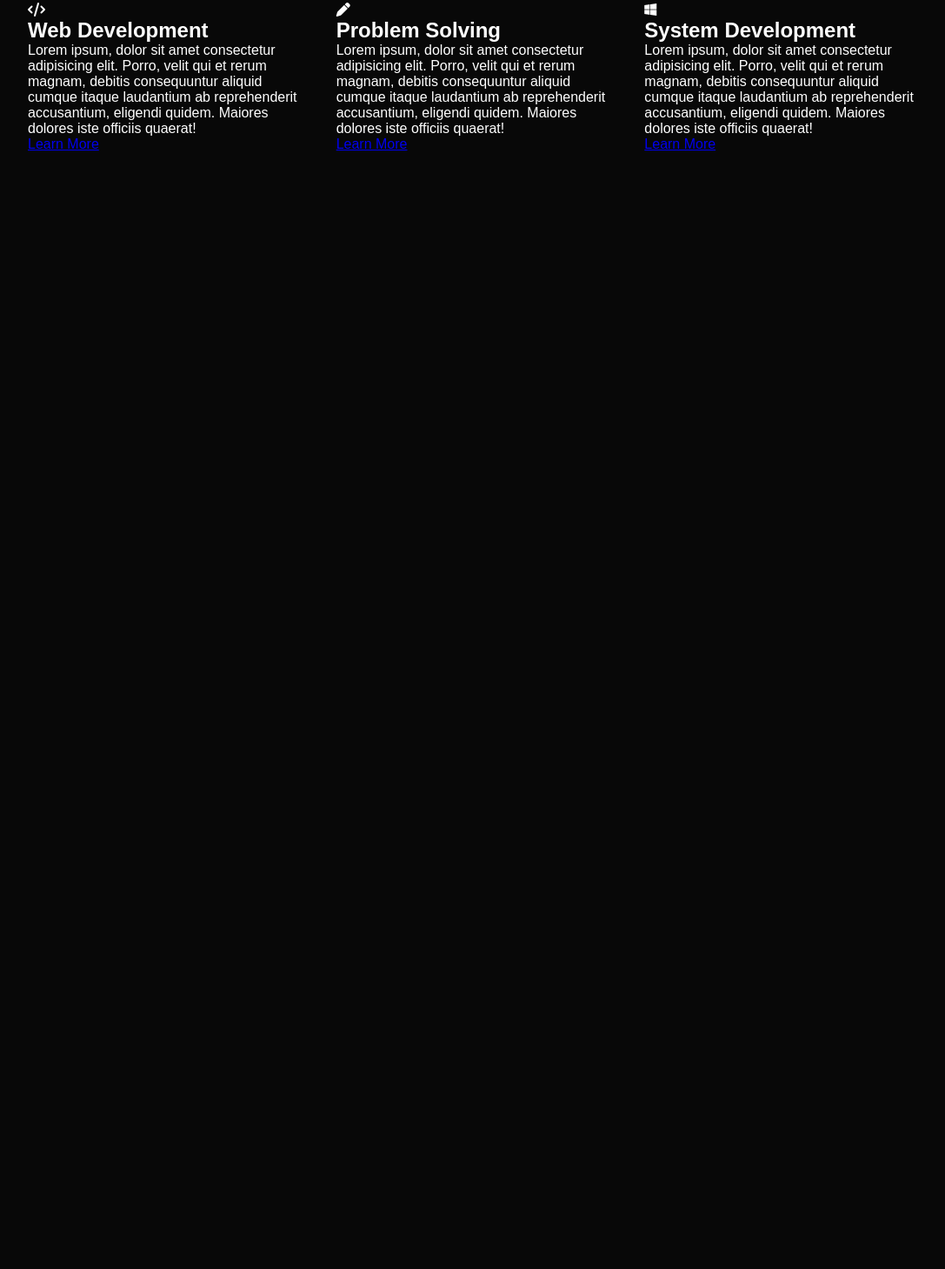
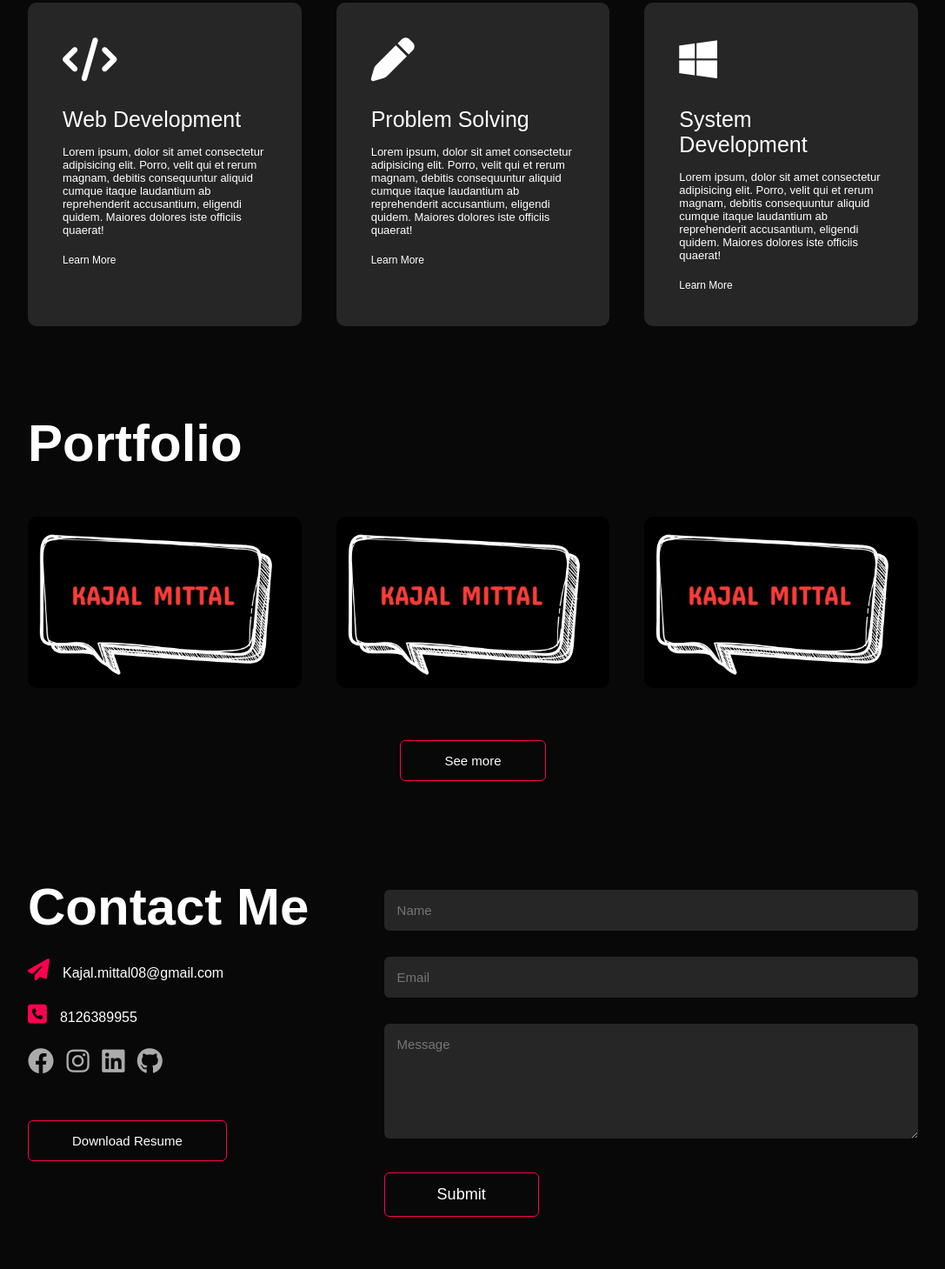
Before and after one commit to K-a-j-a-l/PorttFolio, a plain HTML site: page index.html in a window 1280 px wide. Shown: the part 1708-3167 px from the top of the page at 87% size, without its empty margins (96-1183 px from the left). Before the commit the page ends 1923 px from the top, so only its background shows below. Drawn offline with Linux system fonts and the light colour scheme.

Commit message:
Added portfolio & contact section

```diff
--- a/index.html
+++ b/index.html
@@ -72,6 +72,7 @@
                         </div>
                         <div class="bars">
                             <div class="info">
+
                                 <span>Java</span>
                                 <span>80%</span>
                             </div>
@@ -146,6 +147,66 @@
             </div>
         </div>
     </div>
+    <div id="portfolio">
+        <div class="container">
+            <h1 class="sub-title">Portfolio</h1>
+            <div class="work-list">
+                <div class="work">
+                    <img src="logo.PNG">
+                    <div class="layer">
+                        <h3>ABC</h3>
+                        <p>Lorem, ipsum dolor sit amet consectetur adipisicing elit. Quae voluptatem dicta provide</p>
+                        <a href="#"><i class="fa-solid fa-arrow-up-right-from-square"></i></a>
+                    </div>
+                </div>
+                <div class="work">
+                    <img src="logo.PNG">
+                    <div class="layer">
+                        <h3>ABC</h3>
+                        <p>Lorem, ipsum dolor sit amet consectetur adipisicing elit. Quae voluptatem dicta provide</p>
+                        <a href="#"><i class="fa-solid fa-arrow-up-right-from-square"></i></a>
+                    </div>
+                </div>
+                <div class="work">
+                    <img src="logo.PNG">
+                    <div class="layer">
+                        <h3>ABC</h3>
+                        <p>Lorem, ipsum dolor sit amet consectetur adipisicing elit. Quae voluptatem dicta provide</p>
+                        <a href="#"><i class="fa-solid fa-arrow-up-right-from-square"></i></a>
+                    </div>
+                </div>
+            </div>
+        </div>
+        <a href="#" class="btn">See more</a>
+    </div>
+    <div id="contact">
+        <div class="container">
+
+            <div class="row">
+                <div class="contact-left">
+                    <h1 class="sub-title">Contact Me</h1>
+                    <p><i class="fas fa-paper-plane"></i>Kajal.mittal08@gmail.com</p>
+                    <p><i class="fas fa-phone-square"></i>8126389955</p>
+                    <div class="social-icons">
+                        <a href="#"><i class="fab fa-facebook"></i></a>
+                        <a href="#"><i class="fab fa-instagram"></i></a>
+                        <a href="#"><i class="fab fa-linkedin"></i></a>
+                        <a href="#"><i class="fab fa-github"></i></a>
+                    </div>
+                    <a href="Kajal Mittal Resume.pdf" download class="btn btn2">Download Resume</a>
+                </div>
+                <div class="contact-right">
+                    <form>
+                        <input type="text" name="name" placeholder="Name" required>
+                        <input type="email" name="email" placeholder="Email" required>
+                        <textarea name="message" rows="6" placeholder="Message"></textarea>
+                        <button type="submit" class="btn btn2">Submit</button>
+                    </form>
+                </div>
+            </div>
+        </div>
+    </div>
+
     <script src="script.js"></script>
 </body>
 
--- a/style.css
+++ b/style.css
@@ -229,3 +229,196 @@ nav ul li a:hover::after {
     grid-gap: 40px;
     margin-top: 50px;
 }
+
+.services-list div {
+    background: #262626;
+    padding: 40px;
+    font-size: 13px;
+    font-weight: 300;
+    border-radius: 10px;
+    transition: background 0.5s, transform 0.5s;
+}
+
+.services-list div i {
+    font-size: 50px;
+    margin-bottom: 30px;
+}
+
+.services-list div h2 {
+    font-size: 25px;
+    font-weight: 500;
+    margin-bottom: 15px;
+}
+
+.services-list div a {
+    text-decoration: none;
+    font-size: 12px;
+    margin-top: 20px;
+    color: #fff;
+    display: inline-block;
+}
+
+.services-list div:hover {
+    background: #ff004f;
+    transform: translateY(-10px);
+}
+
+#portfolio {
+    padding: 50px 0;
+}
+
+.work-list {
+    display: grid;
+    grid-template-columns: repeat(auto-fit, minmax(250px, 1fr));
+    grid-gap: 40px;
+    margin-top: 50px;
+}
+
+.work {
+    border-radius: 10px;
+    position: relative;
+    overflow: hidden;
+}
+
+.work:hover img {
+    transform: scale(1.1);
+}
+
+.work img {
+    width: 100%;
+    border-radius: 10px;
+    display: block;
+    transition: transform 0.5s;
+}
+
+.layer {
+    width: 100%;
+    height: 0;
+    background: linear-gradient(rgba(0, 0, 0, 0.05), #ff004f);
+    border-radius: 10px;
+    position: absolute;
+    left: 0;
+    bottom: 0;
+    overflow: hidden;
+    display: flex;
+    align-items: center;
+    justify-content: center;
+    flex-direction: column;
+    padding: 0 40px;
+    text-align: center;
+    font-size: 14px;
+    transition: 0.5s;
+}
+
+.layer h3 {
+    font-weight: 300;
+    margin-bottom: 20px;
+}
+
+.layer a {
+    margin-top: 20px;
+    color: #ff004f;
+    text-decoration: none;
+    font-size: 18px;
+    line-height: 60px;
+    background: #fff;
+    width: 60px;
+    height: 60px;
+    border-radius: 50px;
+    text-align: center;
+}
+
+.work:hover .layer {
+    height: 100%;
+}
+
+.btn {
+    display: block;
+    margin: 50px auto;
+    width: fit-content;
+    border: 1px solid #ff004f;
+    padding: 14px 50px;
+    border-radius: 6px;
+    text-decoration: none;
+    transition: background 0.5s;
+    font-size: 15px;
+    color: white;
+}
+
+.btn:hover {
+    background: #ff004f;
+}
+
+.contact-left {
+    flex-basis: 35%;
+}
+
+.contact-left p {
+    margin-top: 25px;
+}
+
+.contact-left p i {
+    color: #ff004f;
+    margin-right: 15px;
+    font-size: 25px;
+}
+
+.contact-right {
+    flex-basis: 60%;
+}
+
+.contact-right form {
+    width: 100%;
+}
+
+form input,
+form textarea {
+    width: 100%;
+    border: 0;
+    outline: none;
+    background: #262626;
+    padding: 15px;
+    margin: 15px 0;
+    color: #fff;
+    font-size: 15px;
+    border-radius: 6px;
+}
+
+.social-icons {
+    margin-top: 25px;
+}
+
+.social-icons a {
+    text-decoration: none;
+    font-size: 30px;
+    color: #ababab;
+    display: inline-block;
+    margin-right: 10px;
+    transition: transform 0.5s;
+}
+
+.social-icons a:hover {
+    transform: translateY(-5px);
+}
+
+.btn.btn2 {
+    display: inline-block;
+}
+
+form .btn2 {
+    background: #080808;
+    padding: 14px 60px;
+    font-size: 18px;
+    margin-top: 20px;
+    cursor: pointer;
+}
+
+@media only screen and (max-width:600px) {
+    .header-text {
+        margin-top: 100%;
+        font-size: 16px;
+    }
+    .header-text h1 {
+        font-size: 13px;
+    }
+}
```
Also changed, not shown: 1 other file.
